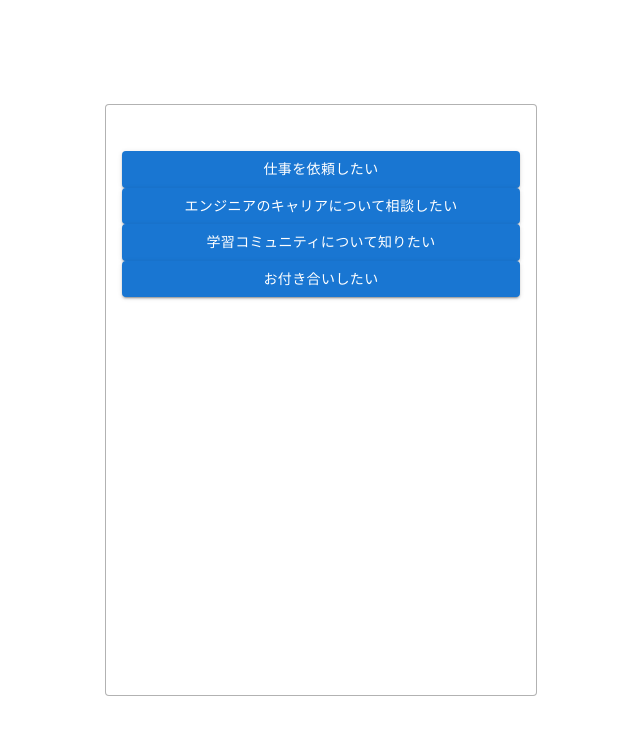
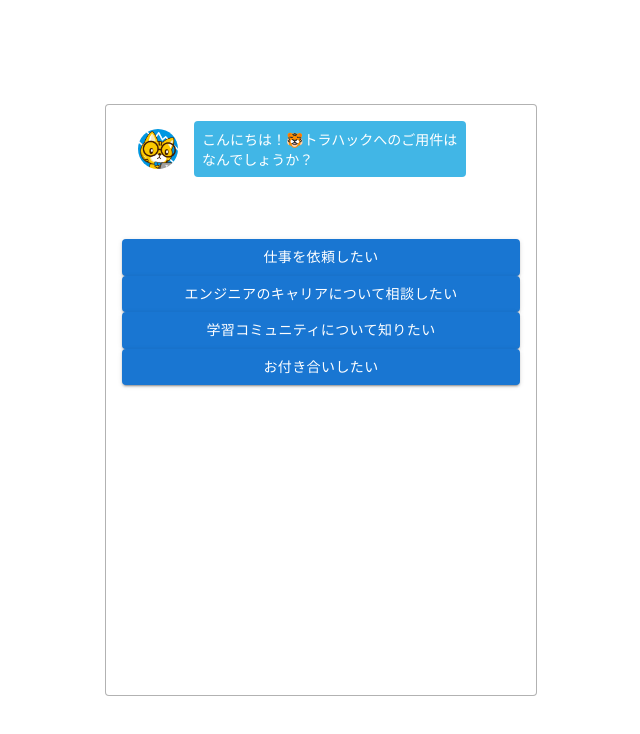
Before and after one commit to nanoha-creator/chatbot-demo, a React (Create React App) app: page / in a window 1280 px wide. Shown: the top 734 px of the page, without its empty margins (319-959 px from the left). Built offline with nearby package versions, Linux system fonts and the light colour scheme.

Commit message:
create functional component (Chats, Chat)

```diff
--- a/src/App.jsx
+++ b/src/App.jsx
@@ -1,6 +1,6 @@
 import React from "react";
 import defaultDataset from "./dataset";
-import {AnswersList} from "./components/index";
+import { AnswersList, Chats } from "./components/index";
 import "./assets/styles/style.css";
 
 export default class App extends React.Component {
@@ -15,24 +15,43 @@
     };
   }
 
-  initAnswer = () =>{
+  initAnswer = () => {
     const initDataset = this.state.dataset[this.state.currentId];
     const initAnswers = initDataset.answers;
     this.setState({
-      answers: initAnswers
-    })
-  }
+      answers: initAnswers,
+    });
+  };
 
-  componentDidMount(){
+  initChats = () => {
+    const initDataset = this.state.dataset[this.state.currentId];
+    const chat = {
+      text: initDataset.question,
+      type: "question",
+    };
+
+    const chats = this.state.chats;
+    if (chats.length === 0) {
+      chats.push(chat);
+    }
+
+    this.setState({
+      chats: chats,
+    });
+  };
+
+  componentDidMount() {
     // 初期化後、データをセット
-    this.initAnswer()
+    this.initChats();
+    this.initAnswer();
   }
 
   render() {
     return (
       <section className="c-section">
         <div className="c-box">
-          <AnswersList answers={this.state.answers}/>
+          <Chats chats={this.state.chats} />
+          <AnswersList answers={this.state.answers} />
         </div>
       </section>
     );
--- /dev/null
+++ b/src/components/Chat.jsx
@@ -0,0 +1,27 @@
+import React from "react";
+import ListItem from "@mui/material/ListItem";
+import ListItemAvatar from "@mui/material/ListItemAvatar";
+import Avatar from "@mui/material/Avatar";
+import NoProfile from "../assets/img/no-profile.png";
+import Torahack from "../assets/img/torahack.png";
+
+const Chat = (props) => {
+    const isQuestion = (props.type === 'question');
+    const classes = isQuestion ? 'p-chat__row' : 'p-chat__reverse';
+
+  return (
+    <ListItem className={classes}>
+      <ListItemAvatar>
+        {isQuestion ? (
+            <Avatar alt="icon" src={Torahack} />
+        ) : (
+            <Avatar alt="icon" src={NoProfile} />
+        )}
+
+      </ListItemAvatar>
+      <div className="p-chat__bubble">{props.text}</div>
+    </ListItem>
+  );
+};
+
+export default Chat;
--- /dev/null
+++ b/src/components/Chats.jsx
@@ -0,0 +1,15 @@
+import React from "react";
+import List from "@mui/material/List";
+import {Chat} from "./index";
+
+const Chats = (props) => {
+  return (
+    <List sx={{ width: "100%", maxWidth: 360, bgcolor: "background.paper" }}>
+      {props.chats.map((chat, index) => {
+        return <Chat text={chat.text} type={chat.type} key={index.toString()}/>
+      })}
+    </List>
+  )
+};
+
+export default Chats;
--- a/src/components/index.js
+++ b/src/components/index.js
@@ -1,2 +1,4 @@
 export { default as AnswersList } from "./AnswersList";
 export { default as Answer } from "./Answer";
+export { default as Chats } from "./Chats";
+export { default as Chat } from "./Chat";
```
Also changed, not shown: src/assets/img/no-profile.png (added), src/assets/img/torahack.png (added).
